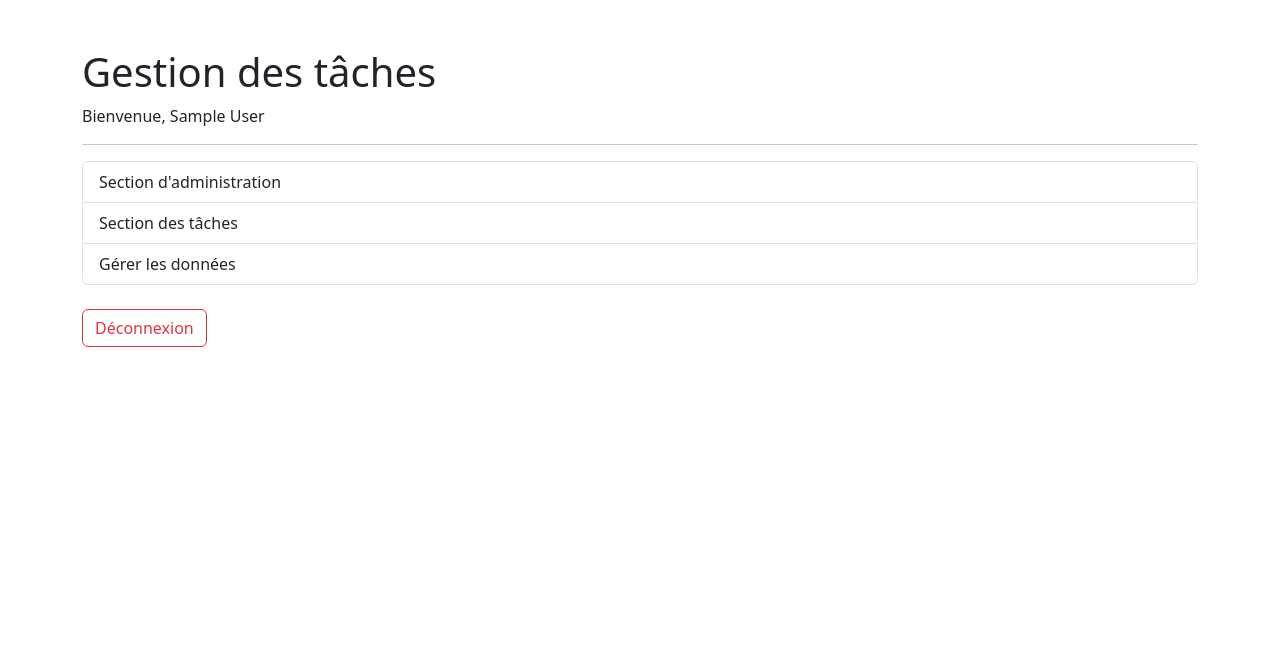
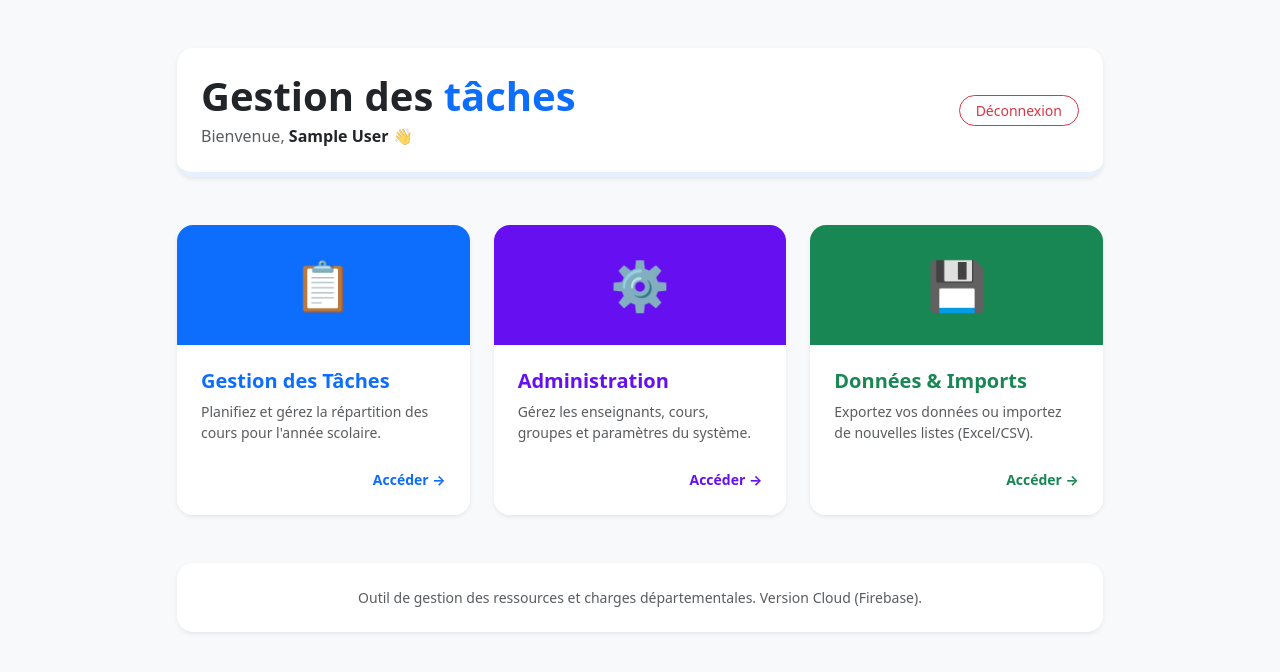
Before and after one commit to kimlavoie/rcd-toolkit, a Next.js app: page / in a window 1280 px wide. Shown: the top 672 px of the page. Built offline with nearby package versions, Linux system fonts and the light colour scheme; no server answers; sample sign-in values are in the browser's storage.

Commit message:
Amélioration du visuel des pages d'accueil

```diff
--- a/app/page.tsx
+++ b/app/page.tsx
@@ -8,23 +8,109 @@ export default function Home() {
   const { user, loading, logout } = useAuth()
   const router = useRouter()
 
-  if (loading) return <div className="container mt-5 text-center">Chargement...</div>
+  if (loading) return (
+    <div className="d-flex justify-content-center align-items-center vh-100 bg-light">
+      <div className="text-center">
+        <div className="spinner-border text-primary mb-3" role="status"></div>
+        <p className="text-muted fw-bold">Chargement de votre session...</p>
+      </div>
+    </div>
+  )
+
   if (!user) {
     router.push("/login")
     return null
   }
 
+  const sections = [
+    {
+      title: "Gestion des Tâches",
+      description: "Planifiez et gérez la répartition des cours pour l'année scolaire.",
+      icon: "📋",
+      href: "/taches",
+      color: "primary"
+    },
+    {
+      title: "Administration",
+      description: "Gérez les enseignants, cours, groupes et paramètres du système.",
+      icon: "⚙️",
+      href: "/admin",
+      color: "#6610f2" // Indigo
+    },
+    {
+      title: "Données & Imports",
+      description: "Exportez vos données ou importez de nouvelles listes (Excel/CSV).",
+      icon: "💾",
+      href: "/db",
+      color: "success"
+    }
+  ]
+
   return (
-    <div className="container mt-5">
-      <h1>Gestion des tâches</h1>
-      <p>Bienvenue, {user.displayName}</p>
-      <hr />
-      <div className="list-group mb-4">
-        <Link href="admin" className="list-group-item list-group-item-action">Section d'administration</Link>
-        <Link href="taches" className="list-group-item list-group-item-action">Section des tâches</Link>
-        <Link href="db" className="list-group-item list-group-item-action">Gérer les données</Link>
+    <div className="min-vh-100 bg-light py-5">
+      <div className="container">
+        <div className="row justify-content-center">
+          <div className="col-lg-10">
+            {/* Header section */}
+            <div className="d-flex justify-content-between align-items-center mb-5 bg-white p-4 rounded-4 shadow-sm border border-primary border-opacity-10 border-start-0 border-top-0 border-end-0 border-5">
+              <div>
+                <h1 className="display-6 fw-bold text-dark mb-1">Gestion des <span className="text-primary">tâches</span></h1>
+                <p className="text-muted mb-0">Bienvenue, <span className="fw-bold text-dark">{user.displayName}</span> 👋</p>
+              </div>
+              <button className="btn btn-outline-danger btn-sm rounded-pill px-3" onClick={logout}>
+                Déconnexion
+              </button>
+            </div>
+
+            {/* Main Navigation Grid */}
+            <div className="row g-4">
+              {sections.map((section, index) => {
+                const isHex = section.color.startsWith('#');
+                const bgColor = isHex ? section.color : '';
+                const bgClass = isHex ? '' : `bg-${section.color}`;
+                const textColor = isHex ? section.color : '';
+                const textClass = isHex ? '' : `text-${section.color}`;
+
+                return (
+                  <div key={index} className="col-md-4">
+                    <Link href={section.href} className="text-decoration-none h-100 d-block">
+                      <div className="card h-100 border-0 shadow-sm rounded-4 overflow-hidden card-hover transition-all">
+                        <div className={`${bgClass} p-4 text-center`} style={isHex ? {backgroundColor: bgColor} : {}}>
+                          <span style={{ fontSize: "3rem" }}>{section.icon}</span>
+                        </div>
+                        <div className="card-body p-4">
+                          <h3 className={`h5 fw-bold mb-2 ${textClass}`} style={isHex ? {color: textColor} : {}}>{section.title}</h3>
+                          <p className="text-muted small mb-0">{section.description}</p>
+                        </div>
+                        <div className="card-footer bg-white border-0 p-4 pt-0 text-end">
+                          <span className={`fw-bold small ${textClass}`} style={isHex ? {color: textColor} : {}}>Accéder →</span>
+                        </div>
+                      </div>
+                    </Link>
+                  </div>
+                );
+              })}
+            </div>
+
+            {/* Quick Stats / Info placeholder */}
+            <div className="mt-5 p-4 bg-white rounded-4 shadow-sm text-center">
+              <p className="text-muted mb-0 small">
+                Outil de gestion des ressources et charges départementales. Version Cloud (Firebase).
+              </p>
+            </div>
+          </div>
+        </div>
       </div>
-      <button className="btn btn-outline-danger" onClick={logout}>Déconnexion</button>
+
+      <style jsx>{`
+        .card-hover:hover {
+          transform: translateY(-5px);
+          box-shadow: 0 10px 20px rgba(0,0,0,0.1) !important;
+        }
+        .transition-all {
+          transition: all 0.3s ease;
+        }
+      `}</style>
     </div>
   );
 }
```
Also changed, not shown: app/admin/page.tsx (+100 -15 lines).
